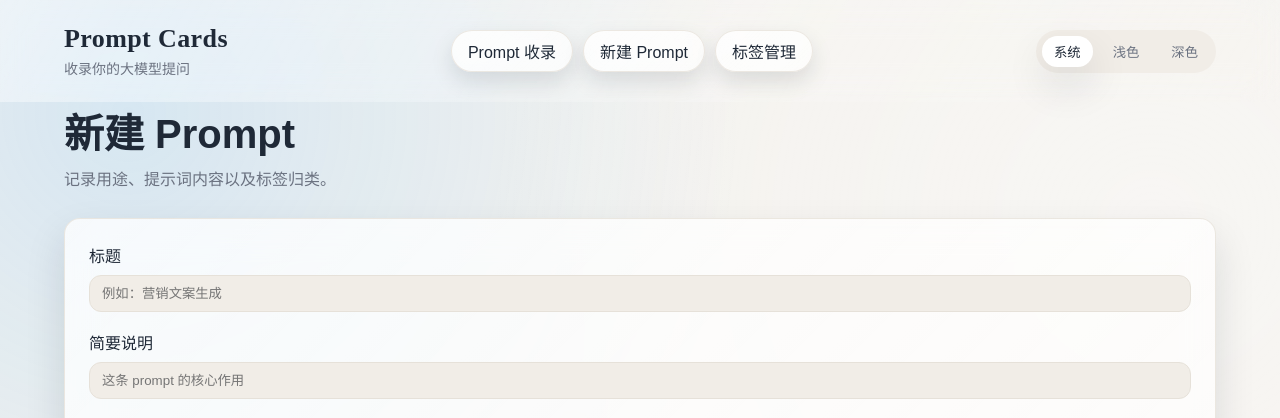
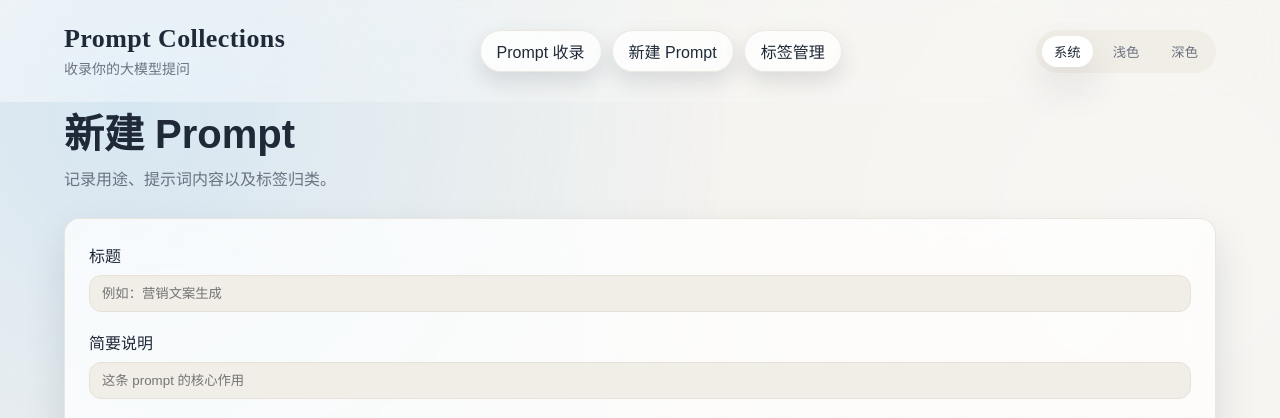
Before and after one commit to xlx2/Prompt-Collections, a FastAPI app: page /prompts/new in a window 1280 px wide. Shown: the top 418 px of the page. Run offline with FastAPI, Linux system fonts and the light colour scheme; data that the repository does not hold is empty.

Commit message:
update title from prompt cards to prompt collections

```diff
--- a/app/templates/base.html
+++ b/app/templates/base.html
@@ -9,7 +9,7 @@
 <body>
   <header class="topbar">
     <div class="brand">
-      <a href="/">Prompt Cards</a>
+      <a href="/">Prompt Collections</a>
       <span class="brand-sub">收录你的大模型提问</span>
     </div>
     <nav class="nav">
```
